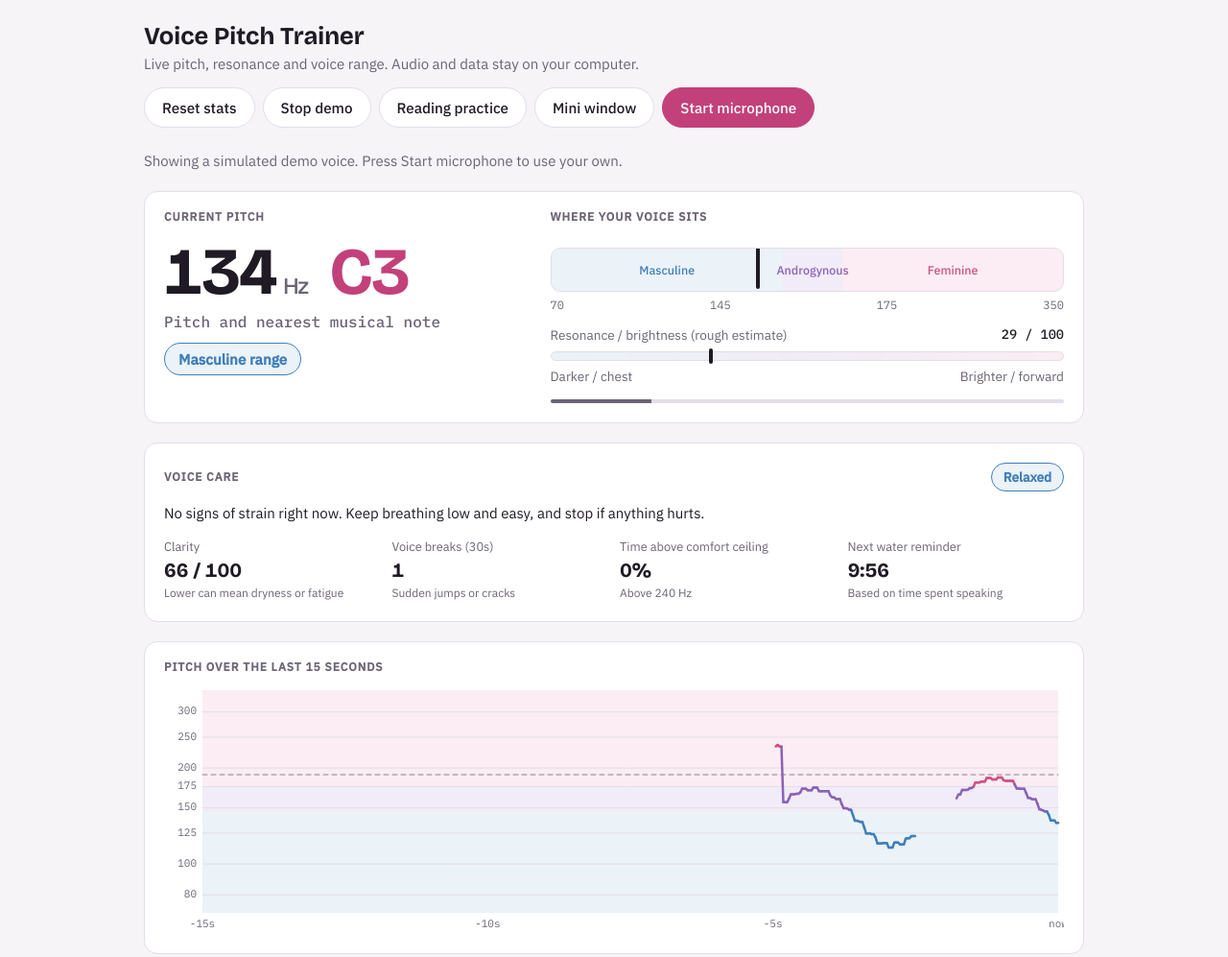
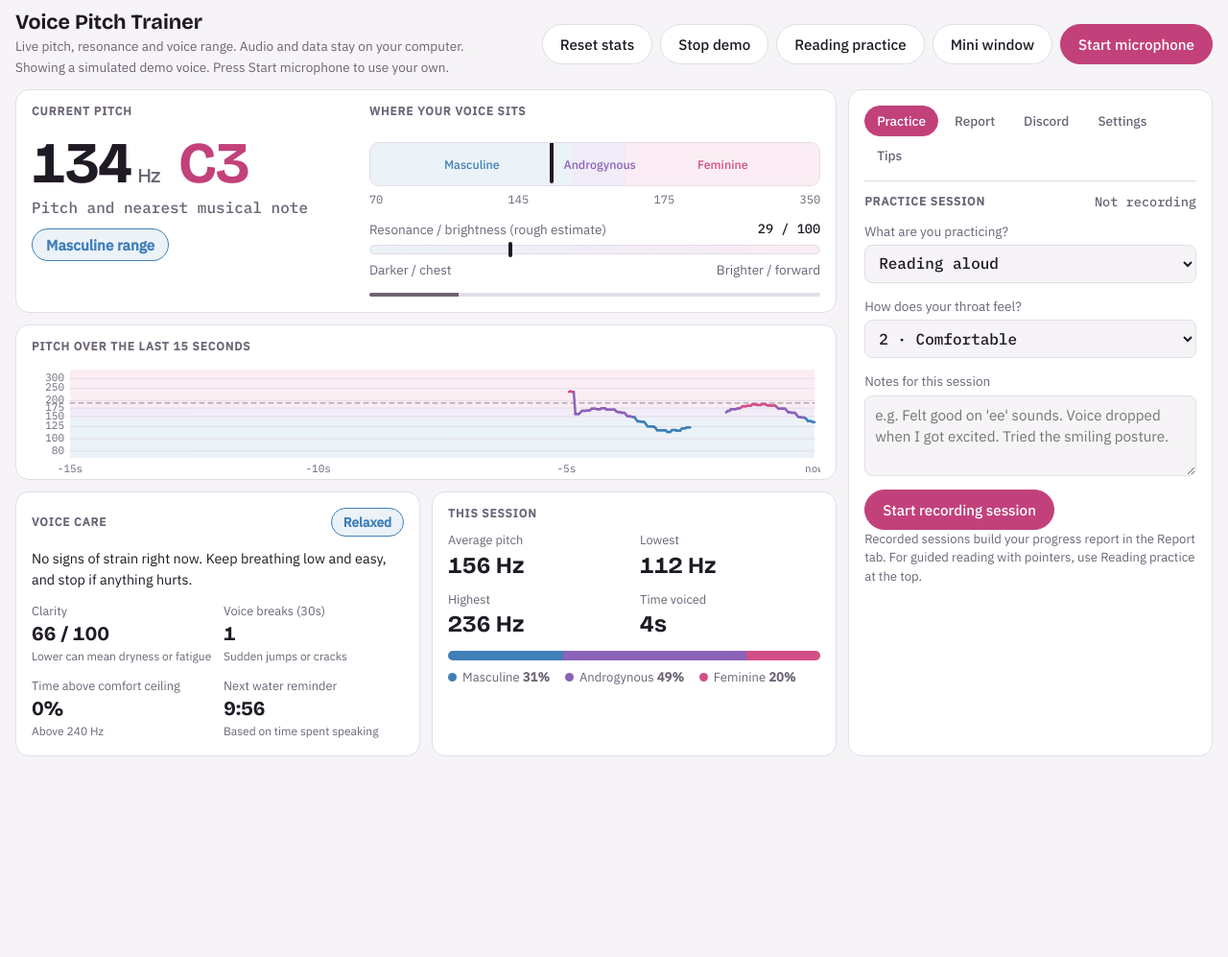
Before and after one commit to ellie-reboots/ribbonboundlab, a plain HTML site: page voice-trainer.html in a window 1280 px wide. Shown: the top 997 px of the page at 96% size. After the commit the page ends 800 px from the top, so only its background shows below. Drawn offline with nearby package versions, Linux system fonts and the light colour scheme.

Commit message:
Lay out the voice trainer as one-screen tiles
- Wide screens: live pitch, a flexible pitch chart, voice care and session
  stats on the left; Practice, Report, Discord, Settings and Tips share one
  tabbed tile on the right that scrolls on its own
- Two columns on medium screens, stacked tiles on phones
- Water reminder is now a pop-up instead of a banner in the page

```diff
--- a/voice-trainer.html
+++ b/voice-trainer.html
@@ -50,7 +50,7 @@ body {
   padding-left: max(16px, env(safe-area-inset-left, 0px));
   padding-right: max(16px, env(safe-area-inset-right, 0px));
 }
-.wrap { max-width: 980px; margin: 0 auto; display: grid; gap: 20px; }
+.app { max-width: 1680px; margin: 0 auto; display: flex; flex-direction: column; gap: 12px; }
 header { display: flex; flex-wrap: wrap; align-items: center; justify-content: space-between; gap: 12px; }
 h1 { font: 700 1.6rem/1.1 var(--font-display); margin: 0; text-wrap: balance; }
 h2 { font: 600 .75rem/1 var(--font-body); text-transform: uppercase; letter-spacing: .08em; color: var(--muted); margin: 0 0 12px; }
@@ -208,15 +208,62 @@ label.check input { width: auto; accent-color: var(--accent); }
 .tips { color: var(--muted); font-size: .9rem; max-width: 70ch; }
 .tips p { margin: 0 0 8px; }
 .err { color: var(--fem); font-weight: 500; }
+/* ---------- One-screen tile layout ----------
+   phone: tiles stack · 760px+: two columns · 1180px+: everything fits the window,
+   the pitch chart takes the spare height and the tools tile scrolls on its own */
+body { padding-block: 12px; }
+.topbar h1 { font-size: 1.35rem; }
+.topbar .sub, .topbar .err { margin: 2px 0 0; font-size: .85rem; }
+.tiles { display: grid; gap: 12px; grid-template-columns: minmax(0, 1fr); }
+.tile { padding: 16px; min-width: 0; min-height: 0; }
+.t-live { gap: 16px; }
+.t-trace { display: flex; flex-direction: column; }
+.trace-wrap { position: relative; height: 240px; }
+.trace-wrap canvas { position: absolute; inset: 0; width: 100%; height: 100%; }
+.care-msg { font-size: .9rem; margin-bottom: 12px; }
+.t-side { display: flex; flex-direction: column; }
+.tabs { display: flex; flex-wrap: wrap; gap: 4px; padding-bottom: 10px; margin-bottom: 12px; border-bottom: 1px solid var(--line); }
+.tab { padding: 6px 12px; font-size: .85rem; border-color: transparent; background: transparent; color: var(--muted); }
+.tab:hover { color: var(--fg); background: var(--bg); }
+.tab[aria-selected="true"] { background: var(--accent); border-color: var(--accent); color: #fff; }
+.tab-body { min-height: 0; overflow: auto; overscroll-behavior: contain; }
+.t-side .stats { grid-template-columns: repeat(2, minmax(0, 1fr)); }
+.report-body { grid-template-columns: minmax(0, 1fr); }
+.tips { max-width: none; }
+.water {
+  position: fixed; z-index: 30; left: 50%; transform: translateX(-50%);
+  top: max(12px, env(safe-area-inset-top, 0px)); width: max-content; max-width: calc(100vw - 32px);
+  background: var(--surface); border-left-width: 6px; box-shadow: 0 10px 30px rgba(20, 10, 30, .22);
+}
+@media (min-width: 760px) {
+  .tiles { grid-template-columns: repeat(2, minmax(0, 1fr)); grid-template-areas: "live live" "care session" "trace trace" "side side"; }
+  .t-live { grid-area: live; } .t-care { grid-area: care; } .t-session { grid-area: session; }
+  .t-trace { grid-area: trace; } .t-side { grid-area: side; max-height: 80vh; }
+  .t-care .care-grid, .t-session .stats { grid-template-columns: repeat(2, minmax(0, 1fr)); }
+}
+@media (min-width: 1180px) {
+  html, body { height: 100%; }
+  .app { height: 100%; }
+  .tiles {
+    flex: 1; min-height: 600px;
+    grid-template-columns: minmax(0, 1fr) minmax(0, 1fr) minmax(360px, .9fr);
+    grid-template-rows: auto minmax(0, 1fr) auto;
+    grid-template-areas: "live live side" "trace trace side" "care session side";
+  }
+  .t-side { max-height: none; }
+  .trace-wrap { flex: 1; height: auto; min-height: 120px; }
+}
 @media (prefers-reduced-motion: reduce) { .marker, .meter span { transition: none; } .rec-status.on::before { animation: none; } }
 </style>
 </head>
 <body>
-<div class="wrap">
-  <header>
+<div class="app">
+  <header class="topbar">
     <div>
       <h1>Voice Pitch Trainer</h1>
       <p class="sub">Live pitch, resonance and voice range. Audio and data stay on your computer.</p>
+      <p id="error" class="err" hidden></p>
+      <p id="demoNote" class="sub">Showing a simulated demo voice. Press Start microphone to use your own.</p>
     </div>
     <div style="display:flex;gap:8px;flex-wrap:wrap">
       <button id="reset">Reset stats</button>
@@ -226,10 +273,9 @@ label.check input { width: auto; accent-color: var(--accent); }
       <button id="start" class="primary">Start microphone</button>
     </div>
   </header>
-  <p id="error" class="err" hidden></p>
-  <p id="demoNote" class="sub">Showing a simulated demo voice. Press Start microphone to use your own.</p>
-
-  <section class="panel live">
+
+  <main class="tiles">
+  <section class="panel tile t-live live">
     <div class="readout">
       <h2>Current pitch</h2>
       <div class="big-row">
@@ -294,7 +340,7 @@ label.check input { width: auto; accent-color: var(--accent); }
     <button id="waterDone" class="primary">Done, I drank some</button>
   </div>
 
-  <section class="panel care">
+  <section class="panel tile t-care care">
     <div class="sec-head">
       <h2>Voice care</h2>
       <span class="care-pill ok" id="careLevel">Relaxed</span>
@@ -308,12 +354,12 @@ label.check input { width: auto; accent-color: var(--accent); }
     </div>
   </section>
 
-  <section class="panel">
+  <section class="panel tile t-trace">
     <h2>Pitch over the last <span id="secLabel">15</span> seconds</h2>
     <div class="trace-wrap"><canvas id="trace"></canvas></div>
   </section>
 
-  <section class="panel">
+  <section class="panel tile t-session">
     <h2>This session</h2>
     <div class="stats">
       <div class="stat"><span class="k">Average pitch</span><span class="v" id="avg">—</span></div>
@@ -329,7 +375,16 @@ label.check input { width: auto; accent-color: var(--accent); }
     </div>
   </section>
 
-  <section class="panel" id="practice">
+  <section class="panel tile t-side">
+    <div class="tabs" role="tablist" aria-label="Tools">
+      <button class="tab" role="tab" id="tabBtn-practice" aria-controls="tab-practice" aria-selected="true">Practice</button>
+      <button class="tab" role="tab" id="tabBtn-report" aria-controls="tab-report" aria-selected="false">Report</button>
+      <button class="tab" role="tab" id="tabBtn-discord" aria-controls="tab-discord" aria-selected="false">Discord</button>
+      <button class="tab" role="tab" id="tabBtn-settings" aria-controls="tab-settings" aria-selected="false">Settings</button>
+      <button class="tab" role="tab" id="tabBtn-tips" aria-controls="tab-tips" aria-selected="false">Tips</button>
+    </div>
+    <div class="tab-body">
+    <div id="tab-practice" role="tabpanel" aria-labelledby="tabBtn-practice">
     <div class="sec-head">
       <h2>Practice session</h2>
       <span class="rec-status" id="recStatus">Not recording</span>
@@ -362,9 +417,10 @@ label.check input { width: auto; accent-color: var(--accent); }
       <button id="recBtn" class="primary">Start recording session</button>
       <button id="recCancel" hidden>Discard</button>
     </div>
-  </section>
-
-  <section class="panel" id="report">
+    <p class="sub small">Recorded sessions build your progress report in the Report tab. For guided reading with pointers, use Reading practice at the top.</p>
+    </div>
+
+    <div id="tab-report" role="tabpanel" aria-labelledby="tabBtn-report" hidden>
     <div class="sec-head">
       <h2>Progress report</h2>
       <div class="row-btns">
@@ -375,7 +431,7 @@ label.check input { width: auto; accent-color: var(--accent); }
     </div>
     <p class="sub small">Private by design: sessions are saved only in this browser on this computer. Nothing is uploaded. Reports are made on your device and are yours to keep or share.</p>
     <p id="reportMsg" class="sub" hidden></p>
-    <div id="reportEmpty" class="empty">No sessions saved yet. Record a practice session above, or load example sessions to see what a report looks like.</div>
+    <div id="reportEmpty" class="empty">No sessions saved yet. Record one in the Practice tab, or load example sessions to see what a report looks like.</div>
     <div id="reportBody" class="report-body" hidden>
       <div class="stats">
         <div class="stat"><span class="k">Sessions</span><span class="v" id="rCount">—</span></div>
@@ -406,9 +462,9 @@ label.check input { width: auto; accent-color: var(--accent); }
         <span id="clearConfirm" hidden>Delete every saved session? <button id="clearYes" class="danger">Yes, delete all</button> <button id="clearNo">Keep them</button></span>
       </div>
     </div>
-  </section>
-
-  <section class="panel" id="discord">
+    </div>
+
+    <div id="tab-discord" role="tabpanel" aria-labelledby="tabBtn-discord" hidden>
     <div class="sec-head">
       <h2>Discord</h2>
       <span class="rec-status" id="dcState">Not connected</span>
@@ -426,9 +482,9 @@ label.check input { width: auto; accent-color: var(--accent); }
       <button id="dcForget">Remove link</button>
     </div>
     <p id="dcMsg" class="sub" hidden></p>
-  </section>
-
-  <section class="panel">
+    </div>
+
+    <div id="tab-settings" role="tabpanel" aria-labelledby="tabBtn-settings" hidden>
     <h2>Settings</h2>
     <div class="settings">
       <label for="lowCut">Androgynous starts at (Hz)<input id="lowCut" type="number" min="80" max="300" step="1"></label>
@@ -440,13 +496,17 @@ label.check input { width: auto; accent-color: var(--accent); }
       <label for="dropAlert">Sound when pitch drops<select id="dropAlert"><option value="off">Off</option><option value="chime">Soft chime after 1.5s in masculine range</option></select></label>
       <label for="waterEvery">Water reminder<select id="waterEvery"><option value="5">Every 5 min of speaking</option><option value="10">Every 10 min of speaking</option><option value="15">Every 15 min of speaking</option><option value="0">Off</option></select></label>
     </div>
-  </section>
-
-  <section class="tips">
+    </div>
+
+    <div id="tab-tips" class="tips" role="tabpanel" aria-labelledby="tabBtn-tips" hidden>
+    <h2>Tips</h2>
     <p><b>How to read it.</b> Typical speaking pitch is about 85–155 Hz for men and 165–255 Hz for women. The default bands treat under 145 Hz as masculine, 145–175 Hz as androgynous, and above 175 Hz as feminine. Many trainers aim for a speaking average around 180–200 Hz. Adjust the bands to match your coach or goals.</p>
     <p><b>Pitch is only half of it.</b> Listeners rely heavily on resonance, the "size" of the space the voice rings in. A brighter, more forward sound reads more feminine even at the same pitch. The brightness meter gives a rough sense of this. Compare it on the same vowel ("ee" or "ah") rather than across different words.</p>
     <p><b>Go easy on your voice.</b> Avoid pushing pitch up with throat tension. Short, frequent sessions work better than long ones. The voice care panel is an estimate from your microphone, not a medical check. Stop if your throat hurts or feels hoarse, and consider a speech-language pathologist who works with gender-affirming voice.</p>
+    </div>
+    </div>
   </section>
+  </main>
 </div>
 
 <!-- PDF tools: the library is downloaded, but the PDF itself is built on your device and never uploaded -->
@@ -1698,6 +1758,30 @@ label.check input { width: auto; accent-color: var(--accent); }
   $("readRestart").addEventListener("click", () => resetReading());
   renderModeUI();
 
+  // ---------- Tools tabs ----------
+  const TABS = ["practice", "report", "discord", "settings", "tips"];
+  function showTab(name) {
+    if (!TABS.includes(name)) name = "practice";
+    for (const t of TABS) {
+      $("tab-" + t).hidden = t !== name;
+      $("tabBtn-" + t).setAttribute("aria-selected", t === name);
+      $("tabBtn-" + t).tabIndex = t === name ? 0 : -1;
+    }
+    store.set("vpt-tab", name);
+    if (name === "report" && sessions.length) drawProgress();   // the chart can't size itself while hidden
+  }
+  TABS.forEach((t, i) => {
+    const b = $("tabBtn-" + t);
+    b.addEventListener("click", () => showTab(t));
+    b.addEventListener("keydown", e => {
+      const step = e.key === "ArrowRight" ? 1 : e.key === "ArrowLeft" ? -1 : 0;
+      if (!step) return;
+      const next = TABS[(i + step + TABS.length) % TABS.length];
+      showTab(next); $("tabBtn-" + next).focus();
+    });
+  });
+  showTab(store.get("vpt-tab", "practice"));
+
   window.addEventListener("resize", () => { drawTrace(); if (sessions.length) drawProgress(); });
   drawTrace();
   renderReport();
```
